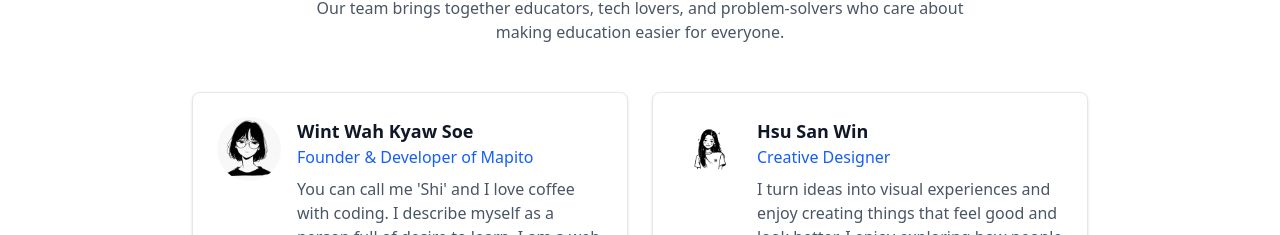
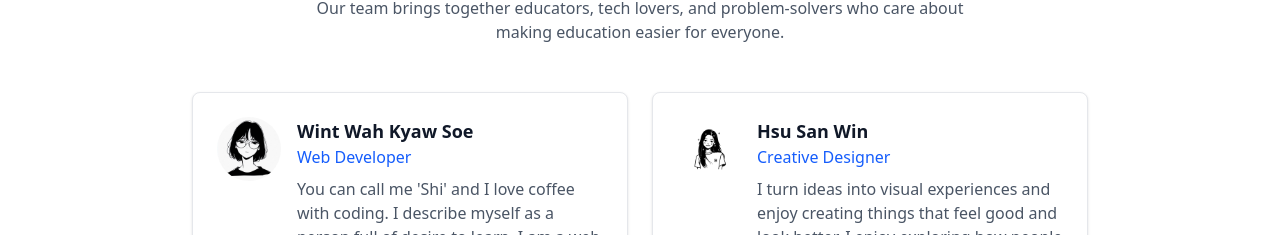
Before and after one commit to wintwah243/Mapito, a React (Vite) app in the folder mapito/: page /aboutus in a window 1280 px wide. Shown: the part 1754-1989 px from the top of the page. Built offline with nearby package versions, Linux system fonts and the light colour scheme.

Commit message:
Update AboutUs.jsx

```diff
--- a/mapito/src/components/AboutUs.jsx
+++ b/mapito/src/components/AboutUs.jsx
@@ -168,7 +168,7 @@
                   </div>
                   <div>
                     <h3 className="text-lg font-bold text-gray-900">Wint Wah Kyaw Soe</h3>
-                    <p className="text-blue-600 font-medium mb-2">Founder & Developer of Mapito</p>
+                    <p className="text-blue-600 font-medium mb-2">Web Developer</p>
                     <p className="text-gray-600">
                       You can call me 'Shi' and I love coffee with coding. I describe myself as a person full of desire
                       to learn. I am a web developer and a tech enthusiast. I usually waste my time by exploring
```
